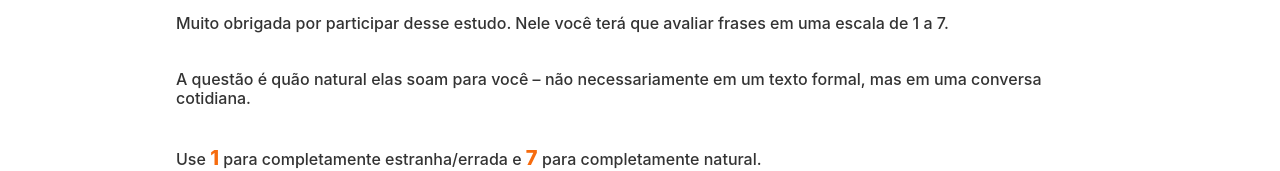
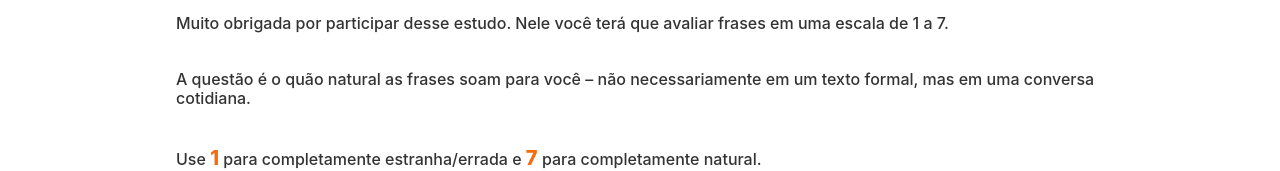
Before and after one commit to JenCall/estudo-lingui, an Angular app: page / in a window 1280 px wide. Shown: the part 194-365 px from the top of the page. Built offline with nearby package versions, Linux system fonts and the light colour scheme.

Commit message:
update text

```diff
--- a/src/app/app.component.html
+++ b/src/app/app.component.html
@@ -19,7 +19,7 @@
   <div>
     <h6>Muito obrigada por participar desse estudo. Nele você terá que avaliar frases em uma escala de 1 a 7.</h6><br>
 
-    <h6>A questão é quão natural elas soam para você – não necessariamente em um texto formal, mas em uma conversa cotidiana.</h6><br>
+    <h6>A questão é o quão natural as frases soam para você – não necessariamente em um texto formal, mas em uma conversa cotidiana.</h6><br>
 
     <h6>Use <span class="button-scale">1</span> para completamente estranha/errada e <span class="button-scale">7</span> para completamente natural.</h6><br><br>
   </div>
```
